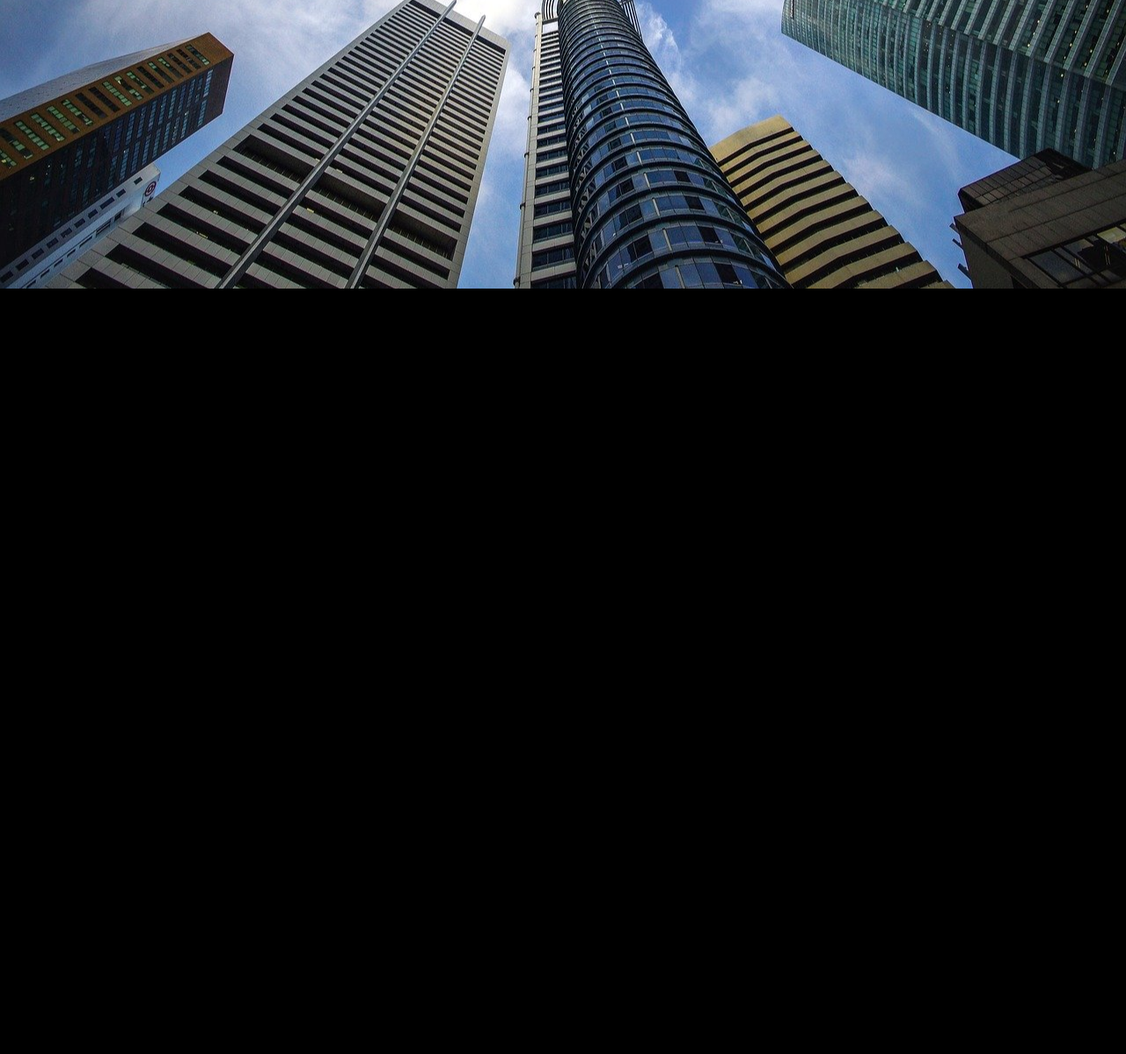
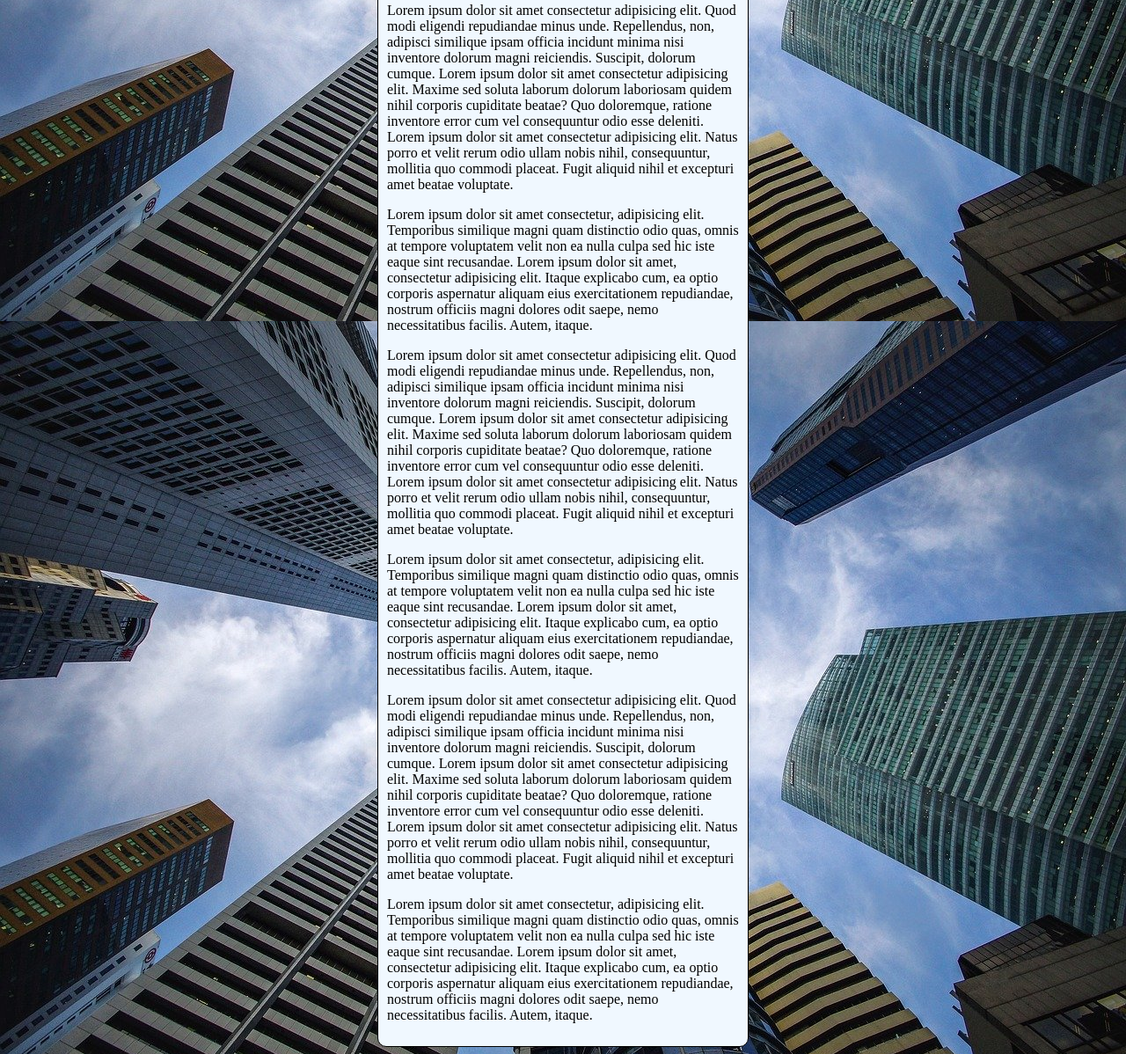
Before and after one commit to AnajsBeatriz/html-css, a plain HTML site: page exercicios/Projeto 03/fundo003.html in a window 1280 px wide. Shown: the part 488-1686 px from the top of the page at 88% size. Before the commit the page ends 816 px from the top, so only its background shows below. Drawn offline with Linux system fonts and the light colour scheme.

Commit message:
Update fundo003.html

```diff
--- a/exercicios/Projeto 03/fundo003.html
+++ b/exercicios/Projeto 03/fundo003.html
@@ -7,15 +7,17 @@
 
     <style>
         body{
-            height: 100vh;
+           /* height: 100vh;
             background-color: black;
             background-image: url(imagens/wallpaper002.jpg);
             background-position: center center;
             background-repeat: no-repeat;
+            background-size: cover;*/
+            background: black url(imagens/wallpaper002.jpg) center center no-repeat fixed;
             background-size: cover;
         }
         main{
-            width: 500px;
+            max-width: 400px;
             background-color: aliceblue;
             padding: 10px;
             margin: auto;
@@ -30,6 +32,12 @@
         <h1>Testando imagem fundo</h1>
         <p>Lorem ipsum dolor sit amet consectetur adipisicing elit. Quod modi eligendi repudiandae minus unde. Repellendus, non, adipisci similique ipsam officia incidunt minima nisi inventore dolorum magni reiciendis. Suscipit, dolorum cumque. Lorem ipsum dolor sit amet consectetur adipisicing elit. Maxime sed soluta laborum dolorum laboriosam quidem nihil corporis cupiditate beatae? Quo doloremque, ratione inventore error cum vel consequuntur odio esse deleniti. Lorem ipsum dolor sit amet consectetur adipisicing elit. Natus porro et velit rerum odio ullam nobis nihil, consequuntur, mollitia quo commodi placeat. Fugit aliquid nihil et excepturi amet beatae voluptate.</p>
         <p>Lorem ipsum dolor sit amet consectetur, adipisicing elit. Temporibus similique magni quam distinctio odio quas, omnis at tempore voluptatem velit non ea nulla culpa sed hic iste eaque sint recusandae. Lorem ipsum dolor sit amet, consectetur adipisicing elit. Itaque explicabo cum, ea optio corporis aspernatur aliquam eius exercitationem repudiandae, nostrum officiis magni dolores odit saepe, nemo necessitatibus facilis. Autem, itaque.</p>
+        <p>Lorem ipsum dolor sit amet consectetur adipisicing elit. Quod modi eligendi repudiandae minus unde. Repellendus, non, adipisci similique ipsam officia incidunt minima nisi inventore dolorum magni reiciendis. Suscipit, dolorum cumque. Lorem ipsum dolor sit amet consectetur adipisicing elit. Maxime sed soluta laborum dolorum laboriosam quidem nihil corporis cupiditate beatae? Quo doloremque, ratione inventore error cum vel consequuntur odio esse deleniti. Lorem ipsum dolor sit amet consectetur adipisicing elit. Natus porro et velit rerum odio ullam nobis nihil, consequuntur, mollitia quo commodi placeat. Fugit aliquid nihil et excepturi amet beatae voluptate.</p>
+        <p>Lorem ipsum dolor sit amet consectetur, adipisicing elit. Temporibus similique magni quam distinctio odio quas, omnis at tempore voluptatem velit non ea nulla culpa sed hic iste eaque sint recusandae. Lorem ipsum dolor sit amet, consectetur adipisicing elit. Itaque explicabo cum, ea optio corporis aspernatur aliquam eius exercitationem repudiandae, nostrum officiis magni dolores odit saepe, nemo necessitatibus facilis. Autem, itaque.</p>
+        <p>Lorem ipsum dolor sit amet consectetur adipisicing elit. Quod modi eligendi repudiandae minus unde. Repellendus, non, adipisci similique ipsam officia incidunt minima nisi inventore dolorum magni reiciendis. Suscipit, dolorum cumque. Lorem ipsum dolor sit amet consectetur adipisicing elit. Maxime sed soluta laborum dolorum laboriosam quidem nihil corporis cupiditate beatae? Quo doloremque, ratione inventore error cum vel consequuntur odio esse deleniti. Lorem ipsum dolor sit amet consectetur adipisicing elit. Natus porro et velit rerum odio ullam nobis nihil, consequuntur, mollitia quo commodi placeat. Fugit aliquid nihil et excepturi amet beatae voluptate.</p>
+        <p>Lorem ipsum dolor sit amet consectetur, adipisicing elit. Temporibus similique magni quam distinctio odio quas, omnis at tempore voluptatem velit non ea nulla culpa sed hic iste eaque sint recusandae. Lorem ipsum dolor sit amet, consectetur adipisicing elit. Itaque explicabo cum, ea optio corporis aspernatur aliquam eius exercitationem repudiandae, nostrum officiis magni dolores odit saepe, nemo necessitatibus facilis. Autem, itaque.</p>
+        <p>Lorem ipsum dolor sit amet consectetur adipisicing elit. Quod modi eligendi repudiandae minus unde. Repellendus, non, adipisci similique ipsam officia incidunt minima nisi inventore dolorum magni reiciendis. Suscipit, dolorum cumque. Lorem ipsum dolor sit amet consectetur adipisicing elit. Maxime sed soluta laborum dolorum laboriosam quidem nihil corporis cupiditate beatae? Quo doloremque, ratione inventore error cum vel consequuntur odio esse deleniti. Lorem ipsum dolor sit amet consectetur adipisicing elit. Natus porro et velit rerum odio ullam nobis nihil, consequuntur, mollitia quo commodi placeat. Fugit aliquid nihil et excepturi amet beatae voluptate.</p>
+        <p>Lorem ipsum dolor sit amet consectetur, adipisicing elit. Temporibus similique magni quam distinctio odio quas, omnis at tempore voluptatem velit non ea nulla culpa sed hic iste eaque sint recusandae. Lorem ipsum dolor sit amet, consectetur adipisicing elit. Itaque explicabo cum, ea optio corporis aspernatur aliquam eius exercitationem repudiandae, nostrum officiis magni dolores odit saepe, nemo necessitatibus facilis. Autem, itaque.</p>
     </main>
 </body>
 </html>
```
